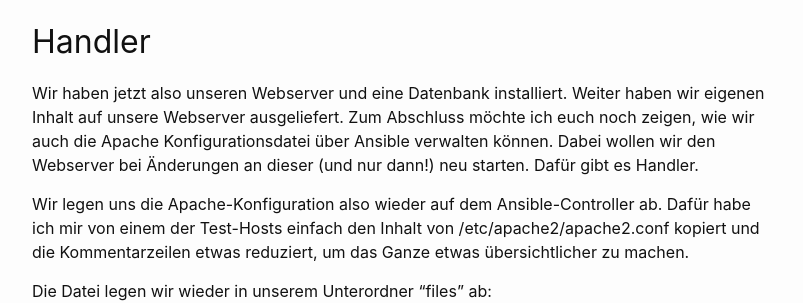
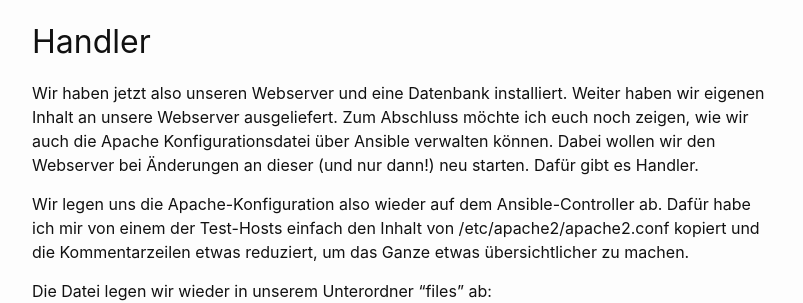
Before and after one commit to dermow/staging, a Jekyll site: the page built from _posts/2021-02-14-ansible-guide-4.markdown, in a window 1280 px wide and 900 px high, scrolled down 8683 px. Shown: the part 177-480 px from the top of the window, without its empty margins (238-1041 px from the left). Built offline with Jekyll 4.4.1, drawn with Linux system fonts in a browser that asks for light colours; comment, search, counter and statistics services are not loaded; some of the changed text lies outside the part shown.

Commit message:
spellchecker

```diff
--- a/_posts/2021-02-14-ansible-guide-4.markdown
+++ b/_posts/2021-02-14-ansible-guide-4.markdown
@@ -360,7 +360,7 @@ Alternativ könnt ihr die IP natürlich auch über den Browser eurer Wahl aufruf
 
 ## Handler
 
-Wir haben jetzt also unseren Webserver und eine Datenbank installiert. Weiter haben wir eigenen Inhalt auf unsere Webserver ausgeliefert. Zum Abschluss möchte ich euch noch zeigen, wie wir auch die Apache Konfigurationsdatei über Ansible verwalten können. Dabei wollen wir den Webserver bei Änderungen an dieser (und nur dann!) neu starten. Dafür gibt es Handler.
+Wir haben jetzt also unseren Webserver und eine Datenbank installiert. Weiter haben wir eigenen Inhalt an unsere Webserver ausgeliefert. Zum Abschluss möchte ich euch noch zeigen, wie wir auch die Apache Konfigurationsdatei über Ansible verwalten können. Dabei wollen wir den Webserver bei Änderungen an dieser (und nur dann!) neu starten. Dafür gibt es Handler.
 
 Wir legen uns die Apache-Konfiguration also wieder auf dem Ansible-Controller ab. Dafür habe ich mir von einem der Test-Hosts einfach den Inhalt von /etc/apache2/apache2.conf kopiert und die Kommentarzeilen etwas reduziert, um das Ganze etwas übersichtlicher zu machen.
 
```
Also changed, not shown: other parts of _posts/2021-02-14-ansible-guide-4.markdown (+1 -1 lines).
